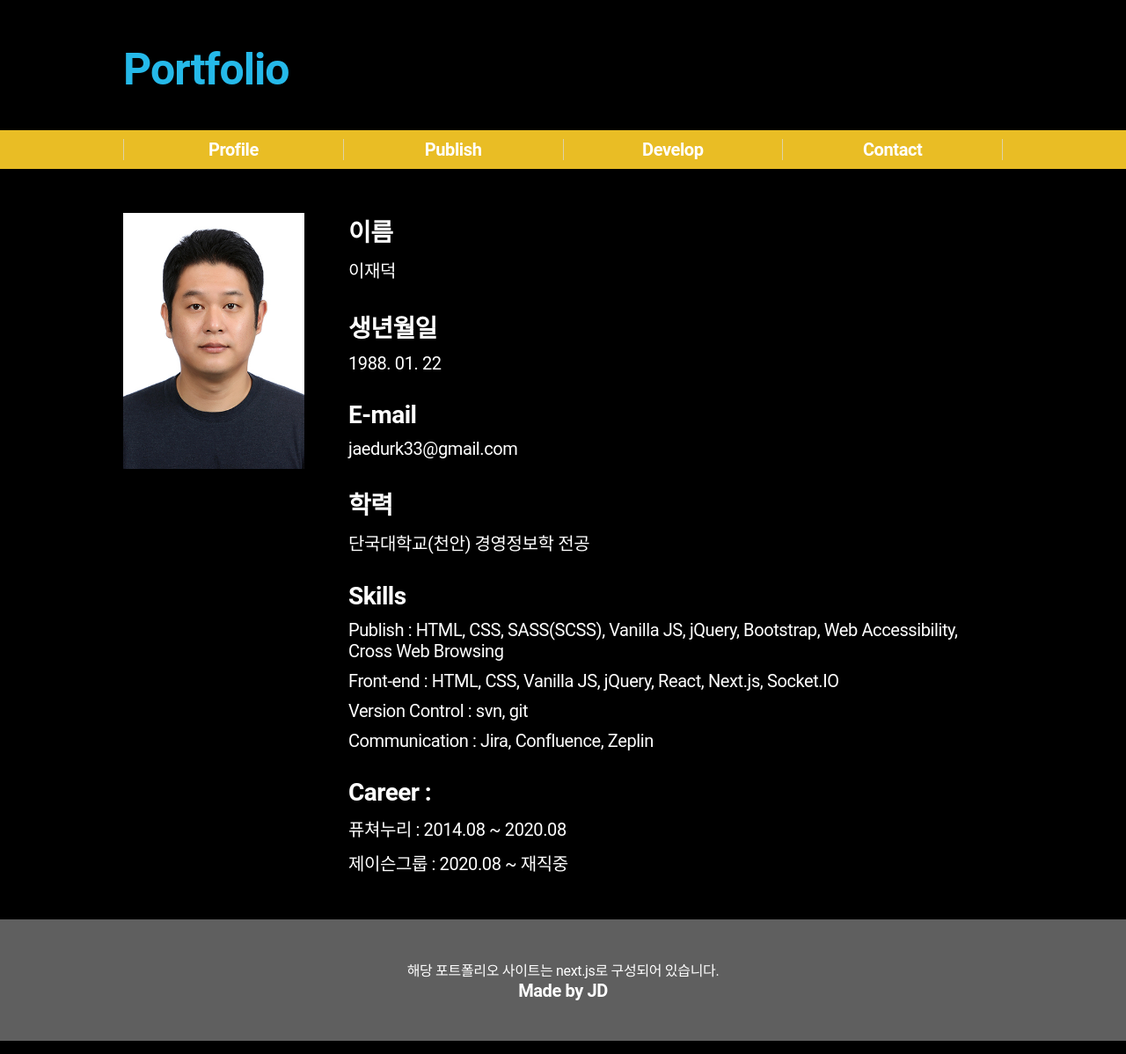
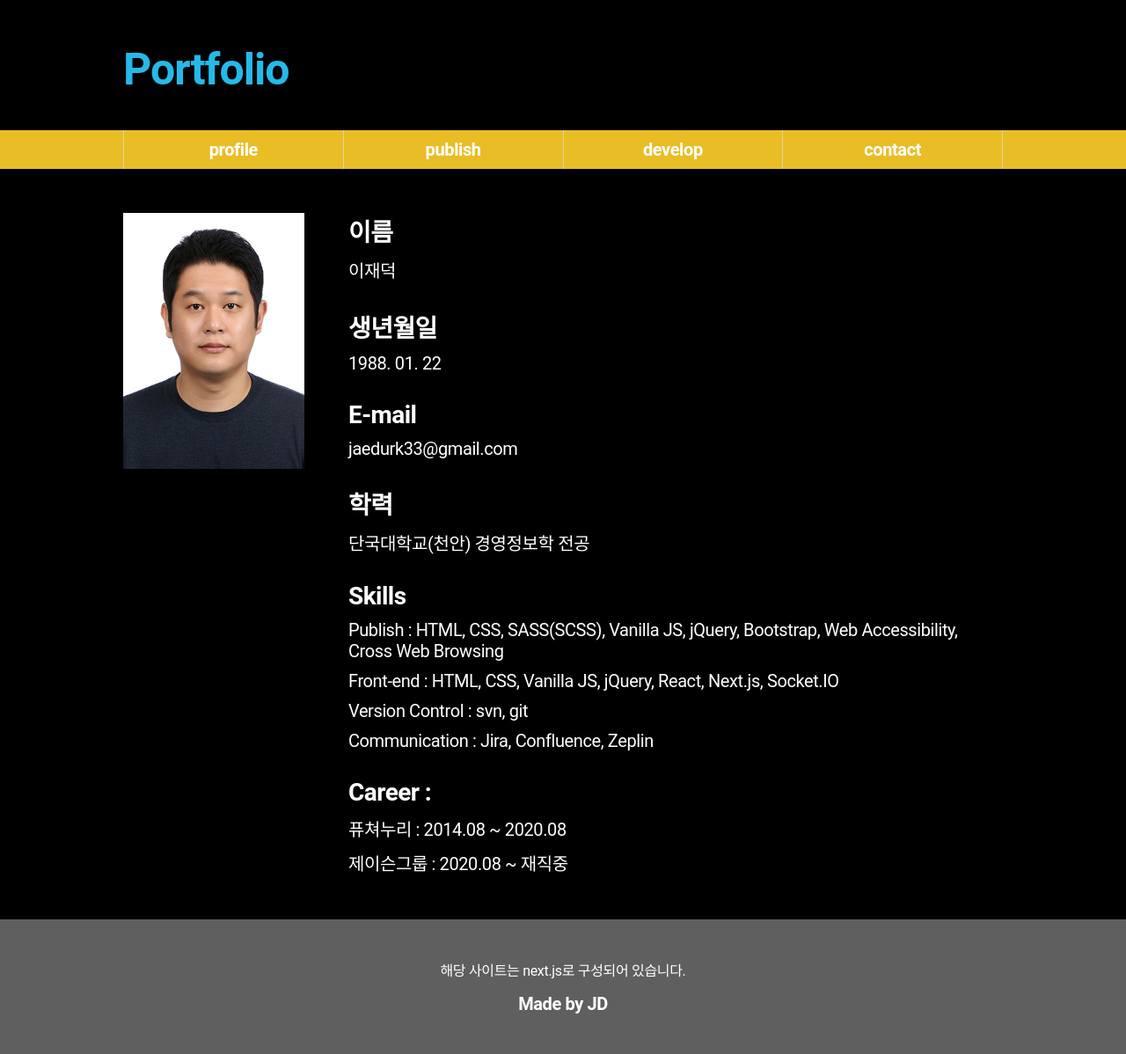
Before and after one commit to jaedurk/portfolio, a Next.js app: page /profile in a window 1280 px wide. Shown: the whole page at 88% size. Built offline with nearby package versions, Linux system fonts and the light colour scheme; a web font is replaced by a local one.

Commit message:
navigation 작업중

```diff
--- /dev/null
+++ b/src/app/component/navigation.js
@@ -0,0 +1,16 @@
+'use client'
+
+import Link from "next/link";
+
+function handleClick(e) {
+    e.preventDefault();
+    e.target.classList.add('on');
+}
+
+export default function Navigation(props) {
+    return props.nav.map((navigationName, navigationIndex) => {
+        return <li key={navigationIndex}>
+            <Link onClick={handleClick} href={navigationName}>{navigationName}</Link>
+        </li>
+    })
+}
--- a/src/app/globals.css
+++ b/src/app/globals.css
@@ -356,7 +356,6 @@ header h1 a {
 header nav {
     background-color: #e9bd25;
     margin-top: 40px;
-    padding: 10px 0
 }
 
 header nav ul {
@@ -371,6 +370,10 @@ header nav ul li {
     border-left: 1px solid #ded2a7
 }
 
+header nav ul li.on {
+    background-color: orange;
+}
+
 header nav ul li:last-child {
     border-right: 1px solid #ded2a7
 }
@@ -380,6 +383,8 @@ header nav ul li a {
     text-align: center;
     color: #fff;
     font-size: 20px;
+    padding: 10px 0;
+    background: none;
 }
 
 footer {
@@ -390,6 +395,7 @@ footer {
 }
 
 footer .made {
+    margin-top: 15px;
     font-size: 20px;
     font-weight: 600;
 }
--- a/src/app/layout.js
+++ b/src/app/layout.js
@@ -1,12 +1,15 @@
 import './globals.css'
 import Link from "next/link";
+import Navigation from "@/app/component/navigation";
 
 export const metadata = {
     title: `JD's Portfolio`,
     description: 'Generated by create next app',
 }
 
-export default function RootLayout({ children }) {
+const navigationMenu = ['profile', 'publish', 'develop', 'contact'];
+
+export default function RootLayout({children}) {
     return (
         <html lang="ko">
         <body suppressHydrationWarning={true}>
@@ -15,16 +18,13 @@ export default function RootLayout({ children }) {
                 <h1><Link href="/">Portfolio</Link></h1>
                 <nav>
                     <ul>
-                <li><Link href="/profile">Profile</Link></li>
-                <li><Link href="/publish">Publish</Link></li>
-                <li><Link href="/develop">Develop</Link></li>
-                <li><Link href="/contact">Contact</Link></li>
+                        <Navigation nav={navigationMenu}/>
                     </ul>
                 </nav>
             </header>
             {children}
             <footer>
-              <p className="skills">해당 포트폴리오 사이트는 next.js로 구성되어 있습니다.</p>
+                <p className="skills">해당 사이트는 next.js로 구성되어 있습니다.</p>
                 <p className="made">Made by JD</p>
             </footer>
         </div>
```
Also changed, not shown: public/api/contact.js (deleted, +0 -36 lines). Lines whose indentation alone changed are shown as unchanged.
